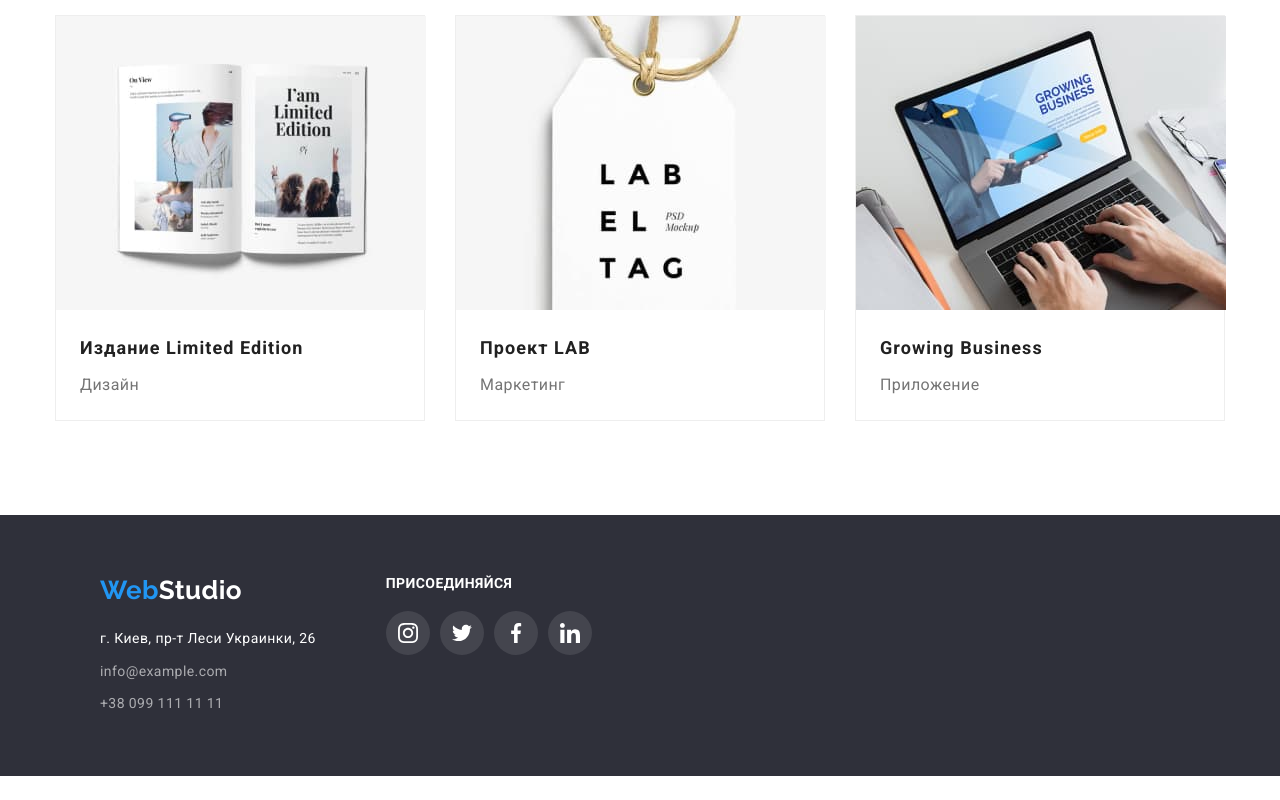
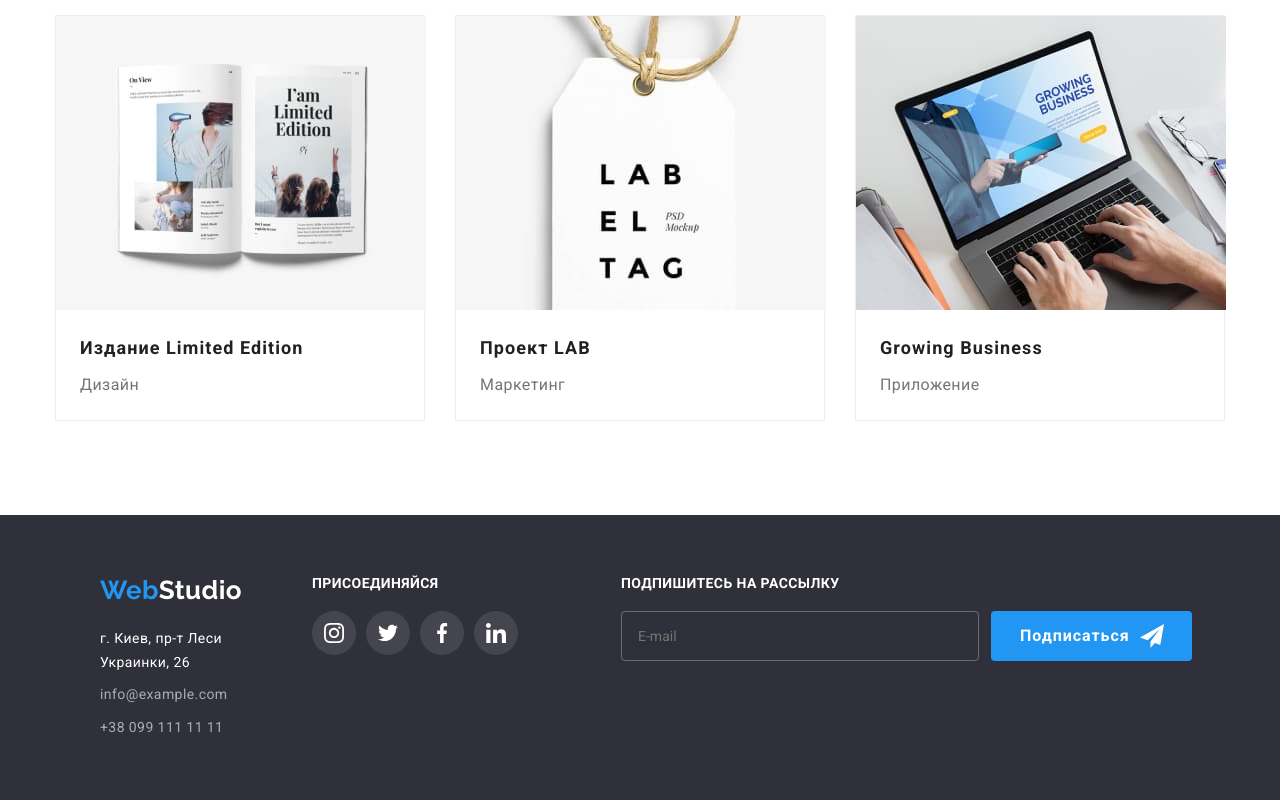
Before and after one commit to revucky/goit-markup-hw-06, a plain HTML site: page portfolio.html in a window 1280 px wide. Shown: the part 1120-1920 px from the top of the page. Before the commit the page ends 1896 px from the top, so only its background shows below. Drawn offline with nearby package versions, Linux system fonts and the light colour scheme.

Commit message:
added form to portfolio

```diff
--- a/portfolio.html
+++ b/portfolio.html
@@ -33,14 +33,20 @@
         </nav>
         <ul class="contact">
           <li class="item">
-            <a class="link" href="mailto:"><svg class="icon mail">
+            <a class="link" href="mailto:"
+              ><svg class="icon mail">
                 <use href="./images/sprite.svg#icon-mail"></use>
-              </svg> info@devstudio.com</a>
+              </svg>
+              info@devstudio.com</a
+            >
           </li>
           <li class="item">
-            <a class="link" href="tel:"><svg class="icon tel">
-                <use href="./images/sprite.svg#icon-tel" ></use>
-              </svg> +38 096 111 11 11</a>
+            <a class="link" href="tel:"
+              ><svg class="icon tel">
+                <use href="./images/sprite.svg#icon-tel"></use>
+              </svg>
+              +38 096 111 11 11</a
+            >
           </li>
         </ul>
       </div>
@@ -69,16 +75,25 @@
           <ul class="section-works">
             <li class="works-item">
               <div class="works-wrap">
-              <img src="./images/imgP1.jpg" alt="tehnokr" width="370" />
-              <p class="works-text">Технокряк это современная площадка распространения коронавируса. Компании используют эту платформу для цифрового шпионажа и атак на защищённые сервера конкурентов.</p>
+                <img src="./images/imgP1.jpg" alt="tehnokr" width="370" />
+                <p class="works-text">
+                  Технокряк это современная площадка распространения
+                  коронавируса. Компании используют эту платформу для цифрового
+                  шпионажа и атак на защищённые сервера конкурентов.
+                </p>
               </div>
               <h3 class="section-title-works">Технокряк</h3>
               <p class="title-text-works">Веб-сайт</p>
             </li>
             <li class="works-item">
               <div class="works-wrap">
-              <img src="./images/imgP2.jpg" alt="NOvsGS" width="370" />
-              <p class="works-text">Lorem ipsum dolor sit amet consectetur adipisicing elit. Alias soluta qui est dolore dicta! Officiis maiores ipsa minus. Porro, sequi.</p></div>
+                <img src="./images/imgP2.jpg" alt="NOvsGS" width="370" />
+                <p class="works-text">
+                  Lorem ipsum dolor sit amet consectetur adipisicing elit. Alias
+                  soluta qui est dolore dicta! Officiis maiores ipsa minus.
+                  Porro, sequi.
+                </p>
+              </div>
               <h3 class="section-title-works">
                 Постер New Orlean vs Golden Star
               </h3>
@@ -145,35 +160,53 @@
           </li>
           <div class="footer-flex">
             <li class="footer-item-social">
-              <a class="link-social"  href="./index.html">
+              <a class="link-social" href="./index.html">
                 <svg class="footer-social" width="20" height="20">
-                  <use href="./images/sprite.svg#icon-instagram"/></use>
+                  <use href="./images/sprite.svg#icon-instagram"></use>
                 </svg>
               </a>
             </li>
             <li class="footer-item-social">
-              <a class="link-social"  href="./index.html">
+              <a class="link-social" href="./index.html">
                 <svg class="footer-social" width="20" height="20">
-                  <use href="./images/sprite.svg#icon-twitter"/></use>
+                  <use href="./images/sprite.svg#icon-twitter"></use>
                 </svg>
               </a>
             </li>
             <li class="footer-item-social">
-              <a class="link-social"  href="./index.html">
+              <a class="link-social" href="./index.html">
                 <svg class="footer-social" width="20" height="20">
-                  <use href="./images/sprite.svg#icon-facebook"/></use>
+                  <use href="./images/sprite.svg#icon-facebook"></use>
                 </svg>
               </a>
             </li>
             <li class="footer-item-social">
-              <a class="link-social"  href="./index.html">
+              <a class="link-social" href="./index.html">
                 <svg class="footer-social" width="20" height="20">
-                  <use href="./images/sprite.svg#icon-linkedin"/></use>
+                  <use href="./images/sprite.svg#icon-linkedin"></use>
                 </svg>
               </a>
             </li>
           </div>
         </ul>
+        <div class="footer-thumb-form">
+          <h3 class="footer-title">Подпишитесь на рассылку</h3>
+          <form class="forma">
+            <input
+              type="email"
+              name="mail"
+              placeholder="E-mail"
+              class="footer-input"
+              autocomplete="off"
+            />
+            <button type="submit" class="button footer-btn">
+              Подписаться
+              <svg class="footer-icon-sign" width="24" height="24">
+                <use href="./images/icons.svg#icon-send"></use>
+              </svg>
+            </button>
+          </form>
+        </div>
       </div>
     </footer>
   </body>
```
